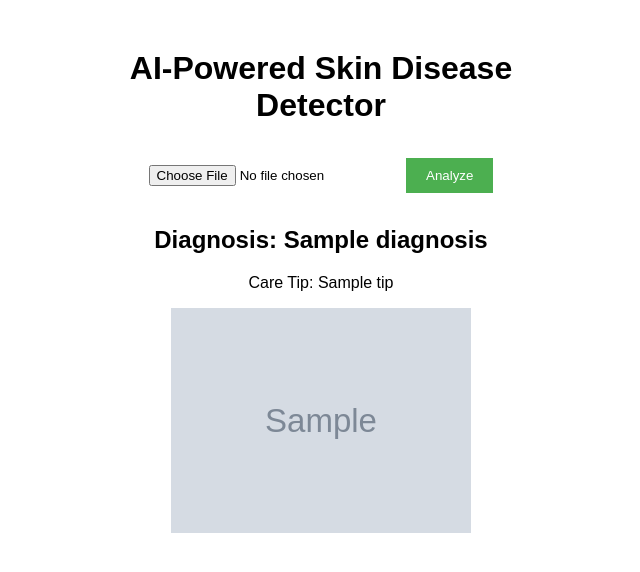
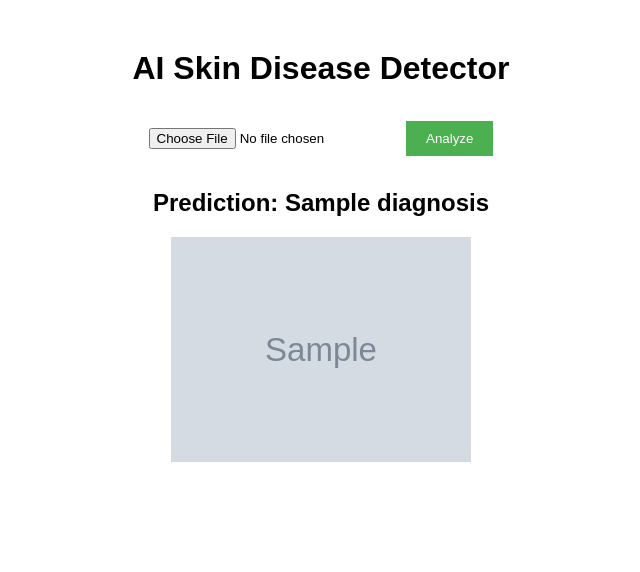
Before and after one commit to hemasai-55/Skin-Disease-Detector, a Flask app: template templates/index.html in a window 1280 px wide. Shown: the top 572 px of the page, without its empty margins (319-959 px from the left). Run offline with Flask 3, Linux system fonts and the light colour scheme; the template is opened without the code that fills it: most values are stand-ins (such as "Sample title", 1, 10 or a date in 2020); grey boxes marked "Sample" are stand-in pictures.

Commit message:
Update index.html

```diff
--- a/templates/index.html
+++ b/templates/index.html
@@ -1,23 +1,21 @@
 <!DOCTYPE html>
-<html lang="en">
+<html>
 <head>
-    <meta charset="UTF-8">
     <title>Skin Disease Detector</title>
     <link rel="stylesheet" href="{{ url_for('static', filename='style.css') }}">
 </head>
 <body>
-    <div class="container">
-        <h1>AI-Powered Skin Disease Detector</h1>
-        <form method="POST" enctype="multipart/form-data">
-            <input type="file" name="image" required>
-            <button type="submit">Analyze</button>
-        </form>
+    <h1>AI Skin Disease Detector</h1>
+    <form method="POST" enctype="multipart/form-data">
+        <input type="file" name="image" required>
+        <button type="submit">Analyze</button>
+    </form>
 
-        {% if diagnosis %}
-            <h2>Diagnosis: {{ diagnosis }}</h2>
-            <p>Care Tip: {{ tip }}</p>
+    {% if diagnosis %}
+        <h2>Prediction: {{ diagnosis }}</h2>
+        {% if image_path %}
             <img src="{{ image_path }}" width="300">
         {% endif %}
-    </div>
+    {% endif %}
 </body>
 </html>
```
